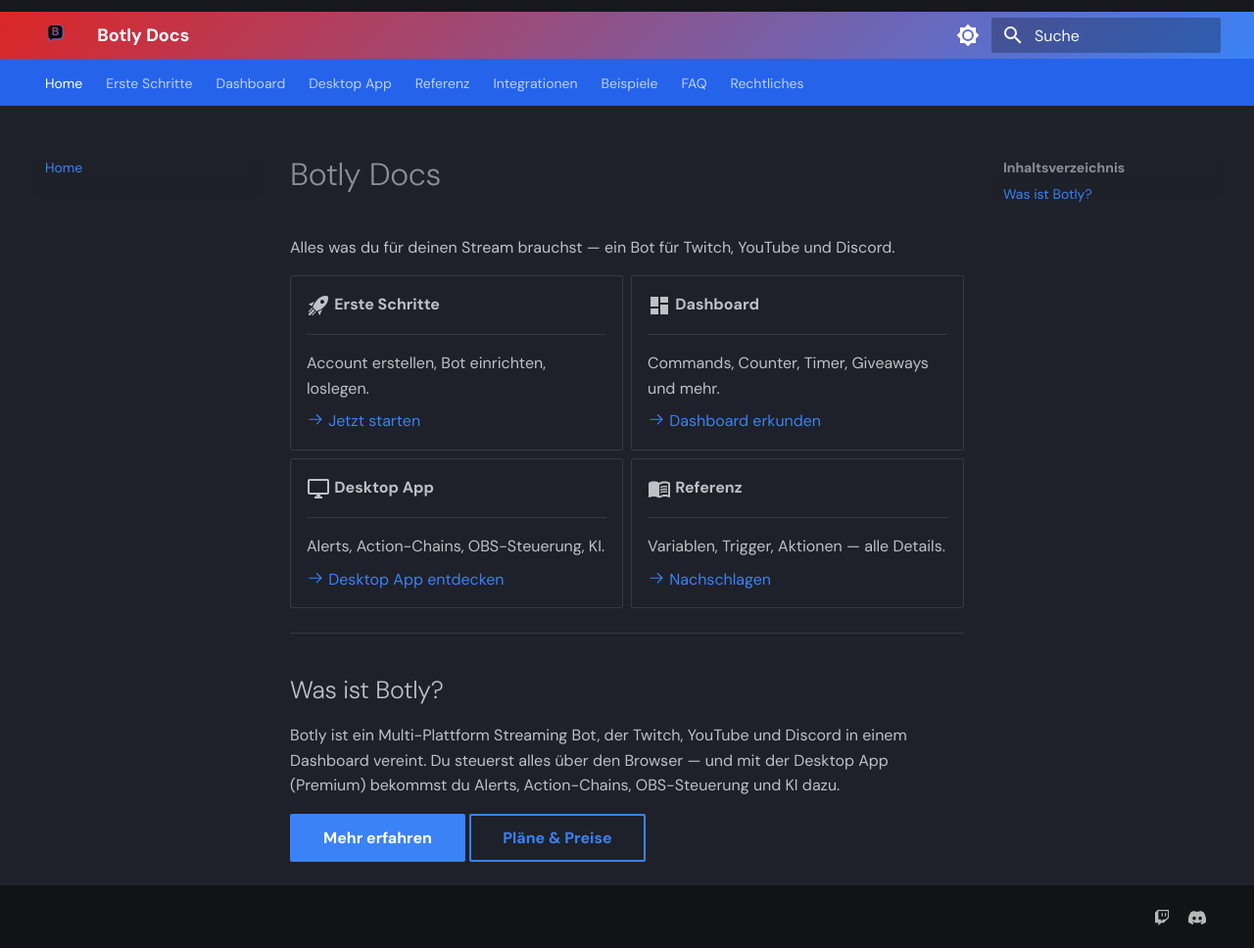
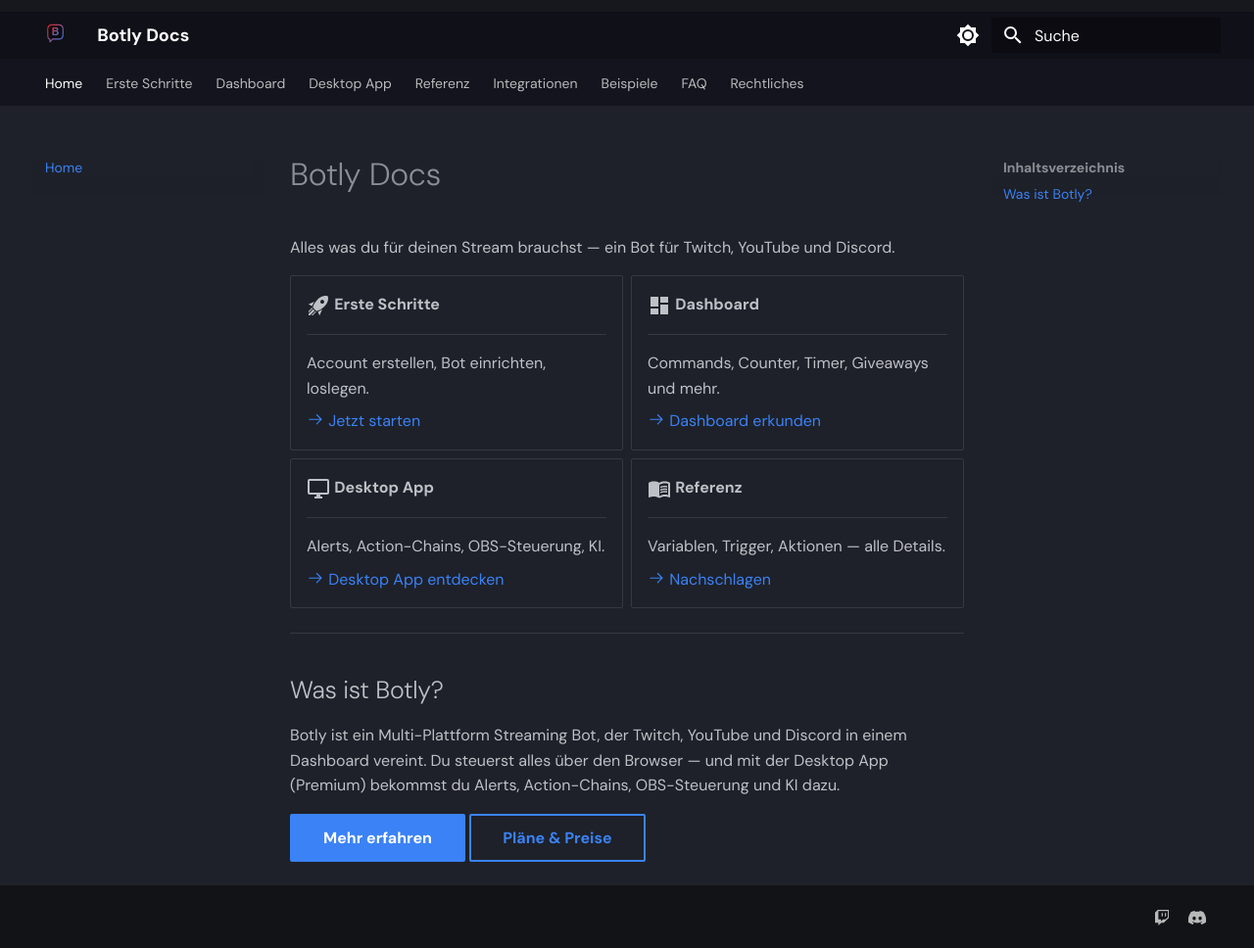
Before and after one commit to thymply/botly-docs, an MkDocs documentation site: the page built from docs/index.md, in a window 1280 px wide and 968 px high. Shown: the whole window at 98% size. Built offline with MkDocs 1.6.1 and Material for MkDocs 9.7.7, drawn with Linux system fonts in a browser that asks for light colours.

Commit message:
style: Header-Farbe an Dashboard angepasst
Header: #101018 (Dashboard --bg-sidebar) statt Gradient
Tabs: #14141e (Dashboard --bg-card) statt #2563eb

Passt jetzt visuell zum dunklen Dashboard-Design.

Co-Authored-By: Claude Opus 4.6 (1M context) <noreply@anthropic.com>

```diff
--- a/docs/stylesheets/extra.css
+++ b/docs/stylesheets/extra.css
@@ -8,11 +8,11 @@
 }
 
 .md-header {
-  background: linear-gradient(135deg, #dc2626, #3b82f6) !important;
+  background: #101018 !important;
 }
 
 .md-tabs {
-  background: #2563eb !important;
+  background: #14141e !important;
 }
 
 .md-typeset a {
```
